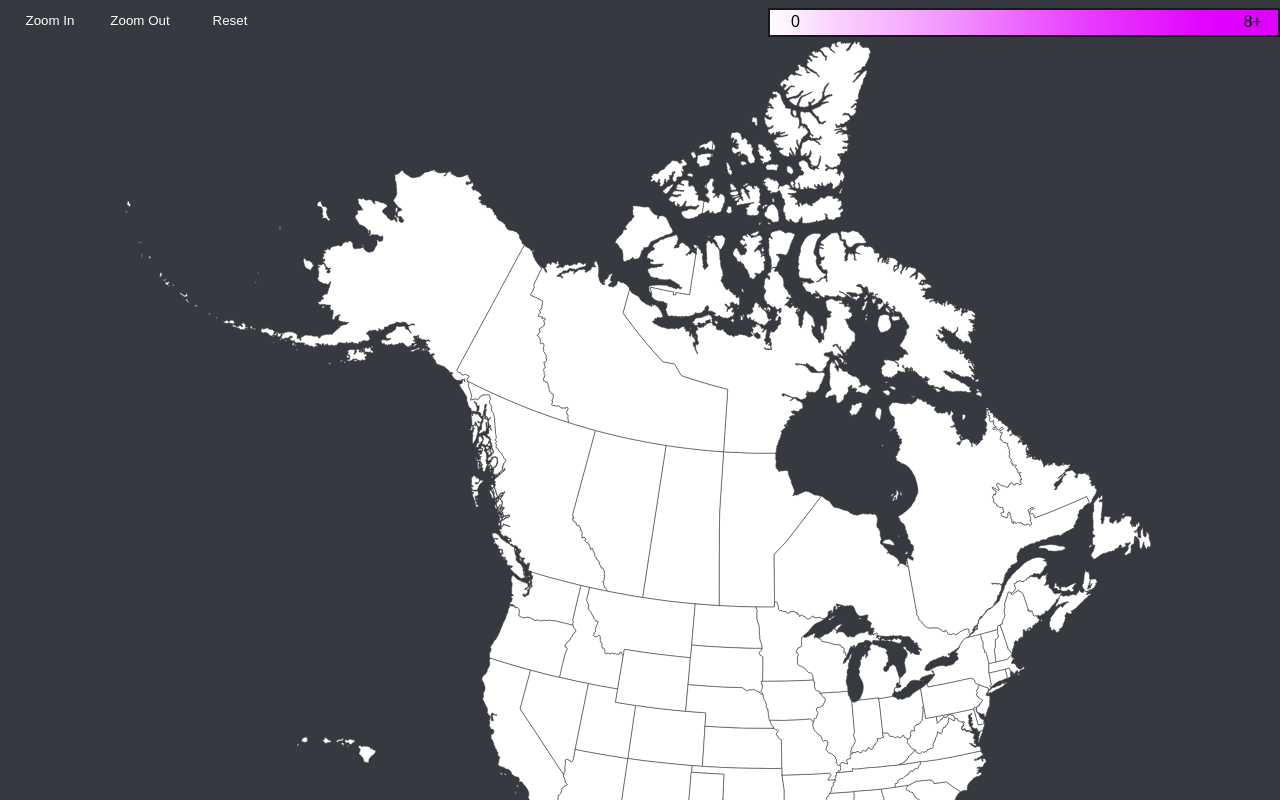
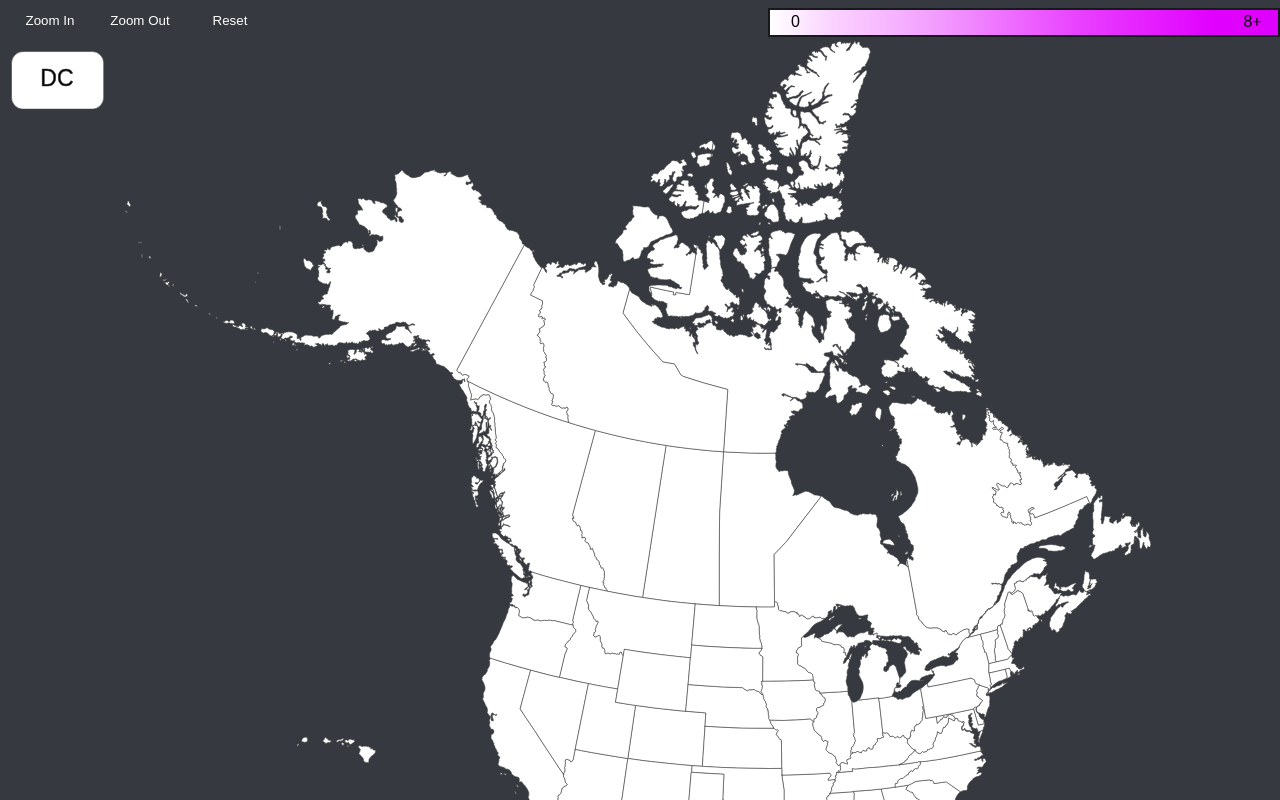
Before and after one commit to Derek1086/holdfast-census, a Next.js app: page /components/BodySection/Maps/NAMap in a window 1280 px wide. Shown: the top 800 px of the page. Built offline with nearby package versions, Linux system fonts and the light colour scheme.

Commit message:
accessibility for small states

```diff
--- a/pages/components/BodySection/Maps/NAMap.tsx
+++ b/pages/components/BodySection/Maps/NAMap.tsx
@@ -176,6 +176,23 @@ const NAMap: React.FC<NAMapProps> = ({
         xmlns="http://www.w3.org/2000/svg"
       >
         <g transform={`translate(${offset.x},${offset.y})`}>
+          <rect
+            x={10}
+            y={10}
+            height={50}
+            width={80}
+            onMouseEnter={mouseEnterHandler}
+            onMouseLeave={mouseLeaveHandler}
+            onClick={mouseClickHandler}
+            id="DC"
+            name="District of Columbia"
+            fill={updateColorHandler("DC")}
+            rx={10}
+            ry={10}
+          ></rect>
+          <text x={35} y={40} fill="black" fontFamily="Arial" fontSize="20">
+            DC
+          </text>
           <path
             onMouseEnter={mouseEnterHandler}
             onMouseLeave={mouseLeaveHandler}
```
Also changed, not shown: pages/components/BodySection/Maps/EUMap.tsx (+17 -0 lines).
